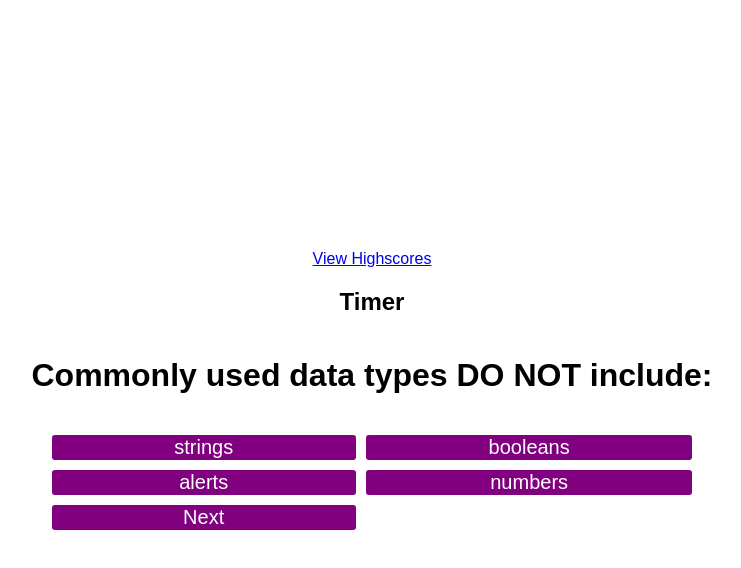
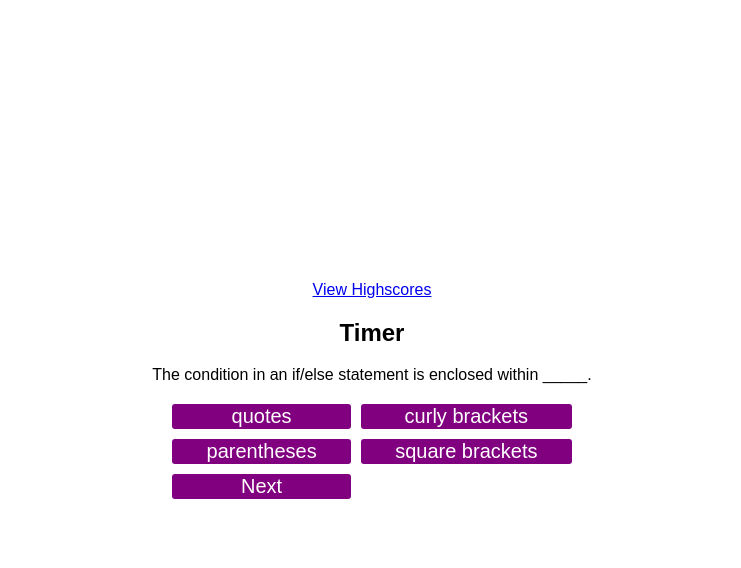
Before and after one commit to jdinh3/code-quiz, a plain HTML site: page index.html in a window 1280 px wide. Both pictures are taken after a click on the button "Start Quiz". Shown: the whole page, without its empty margins (268-1009 px from the left). Drawn offline with Linux system fonts and the light colour scheme.

Commit message:
updated functions in js to change questions and answers

```diff
--- a/assets/css/script.js
+++ b/assets/css/script.js
@@ -8,18 +8,19 @@ var firstAnswerEl = document.getElementById("option1");
 var secondAnswerEl = document.getElementById("option2");
 var thirdAnswerEl = document.getElementById("option3");
 var fourthAnswerEl = document.getElementById("option4");
+var currentIndex = 0;
 
 // Javascript Variables
 const questionsArray = [
   {
     question: "Commonly used data types DO NOT include:",
     answers: ["strings", "booleans", "alerts", "numbers"],
-    correctAnswer: 3,
+    correctAnswer: "alerts",
   },
   {
     question: "The condition in an if/else statement is enclosed within _____.",
     answers: ["quotes", "curly brackets", "parentheses", "square brackets"],
-    correctAnswer: 3,
+    correctAnswer: "parentheses",
   },
   {
     question: "Arrays in JavaScript can be used to store?",
@@ -29,51 +30,69 @@ const questionsArray = [
       "booleans",
       "all of the above",
     ],
-    correctAnswer: 1,
+    correctAnswer: "numbers and strings",
   },
   {
     question:
       "String values must be enclosed within _____ when being assigned to variables?",
     answers: ["commas", "curly brackets", "quotes", "parentheses"],
-    correctAnswer: 3,
+    correctAnswer: "quotes",
   },
   {
     question:
       "A very useful tool used during development and debugging for printing content to the debugger is:",
     answers: ["JavaScript", "terminal/bash", "for loops", "console.log"],
-    correctAnswer: 4,
+    correctAnswer: "console.log",
   },
 ];
-
-// var randomQuestion =
-//   questionsArray[Math.floor(Math.random() * questionsArray.length)];
-
-// var currentIndex = 0;
 
 // Functions
 function startQuiz() {
   console.log("Quiz has started");
   introEl.setAttribute("style", "display: none");
   questionContainerEl.classList.remove("hide");
+  showNextQuestion();
 }
 
-function showQuestion() {
+function showNextQuestion() {
+  // Question
+  currentIndex++;
   var questionText = document.createElement("h1");
-  questionText.textContent = questionsArray[0].question;
-  questionEl.append(questionText);
+  questionText.textContent = questionsArray[currentIndex].question;
+  questionEl.textContent = questionText.textContent;
+  // Answer Buttons
+  firstAnswerEl.innerText = questionsArray[currentIndex].answers[0];
+  secondAnswerEl.innerText = questionsArray[currentIndex].answers[1];
+  thirdAnswerEl.innerText = questionsArray[currentIndex].answers[2];
+  fourthAnswerEl.innerText = questionsArray[currentIndex].answers[3];
+
+  if (currentIndex >= 5) {
+    nextButton.setAttribute("style", "display: none");
+  }
 }
 
-function showAnswers() {
-  firstAnswerEl.innerText = questionsArray[0].answers[0];
-  secondAnswerEl.innerText = questionsArray[0].answers[1];
-  thirdAnswerEl.innerText = questionsArray[0].answers[2];
-  fourthAnswerEl.innerText = questionsArray[0].answers[3];
+function confirmSelection(e) {
+  if (questionsArray[currentIndex].correctAnswer === e.target.innerHTML) {
+    console.log("correctomundo!");
+  } else {
+    console.log("incorrecto!");
+  }
 }
 
-// // Event listener for start button
+// // Event listeners
 
 startButton.addEventListener("click", startQuiz);
 
+nextButton.addEventListener("click", showNextQuestion);
+
 // // Function Calls
-showQuestion();
-showAnswers();
+
+// function handleChoiceSelection(event) {
+//   if (questionsArray[currentIndex].correctAnswer === event.target.innerHTML) {
+//     console.log("CORRECT!");
+//     currentIndex++;
+//   } else {
+//     console.log("WRONG!");
+//     currentIndex++;
+//   }
+// }
--- a/index.html
+++ b/index.html
@@ -31,7 +31,7 @@
         <button class="btn" id="option2"></button>
         <button class="btn" id="option3"></button>
         <button class="btn" id="option4"></button>
-        <button id="next-btn hide">Next</button>
+        <button id="next-btn">Next</button>
       </div>
     </div>
     <script src="assets/css/script.js"></script>
```
